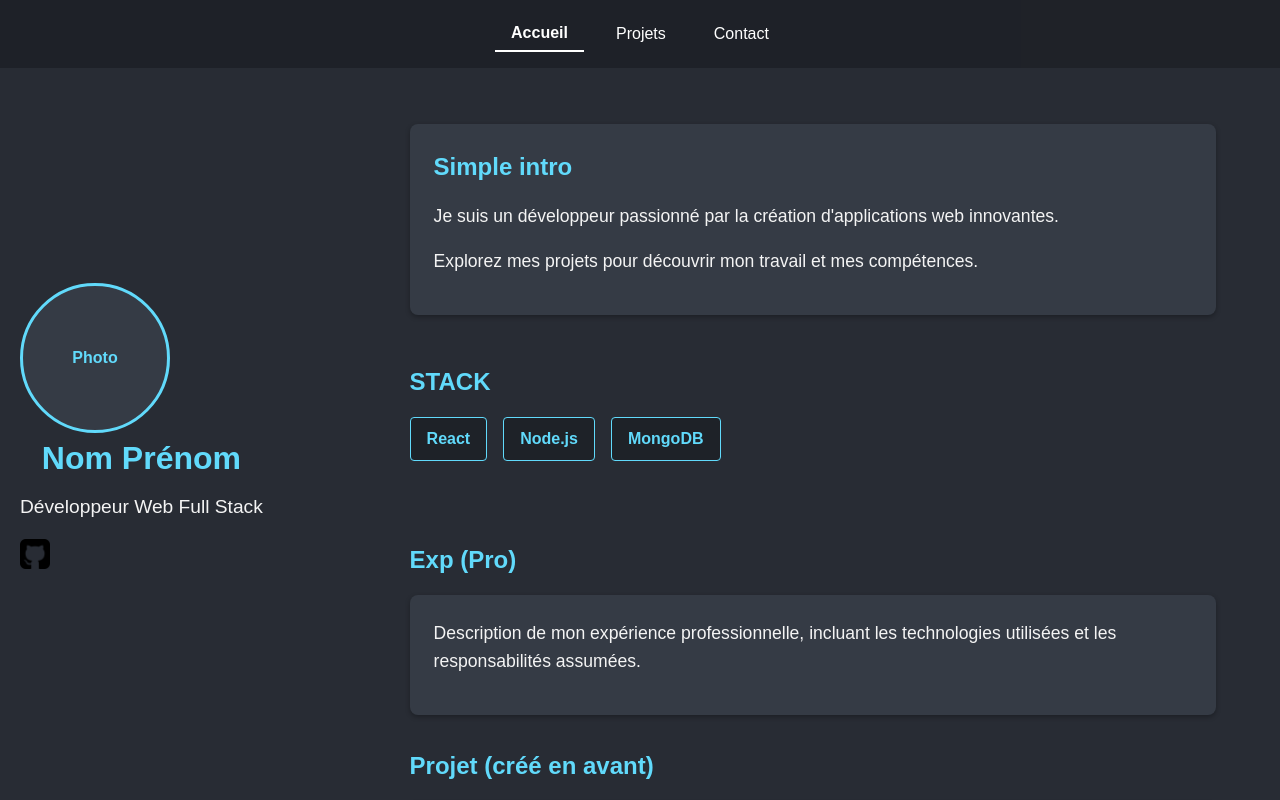
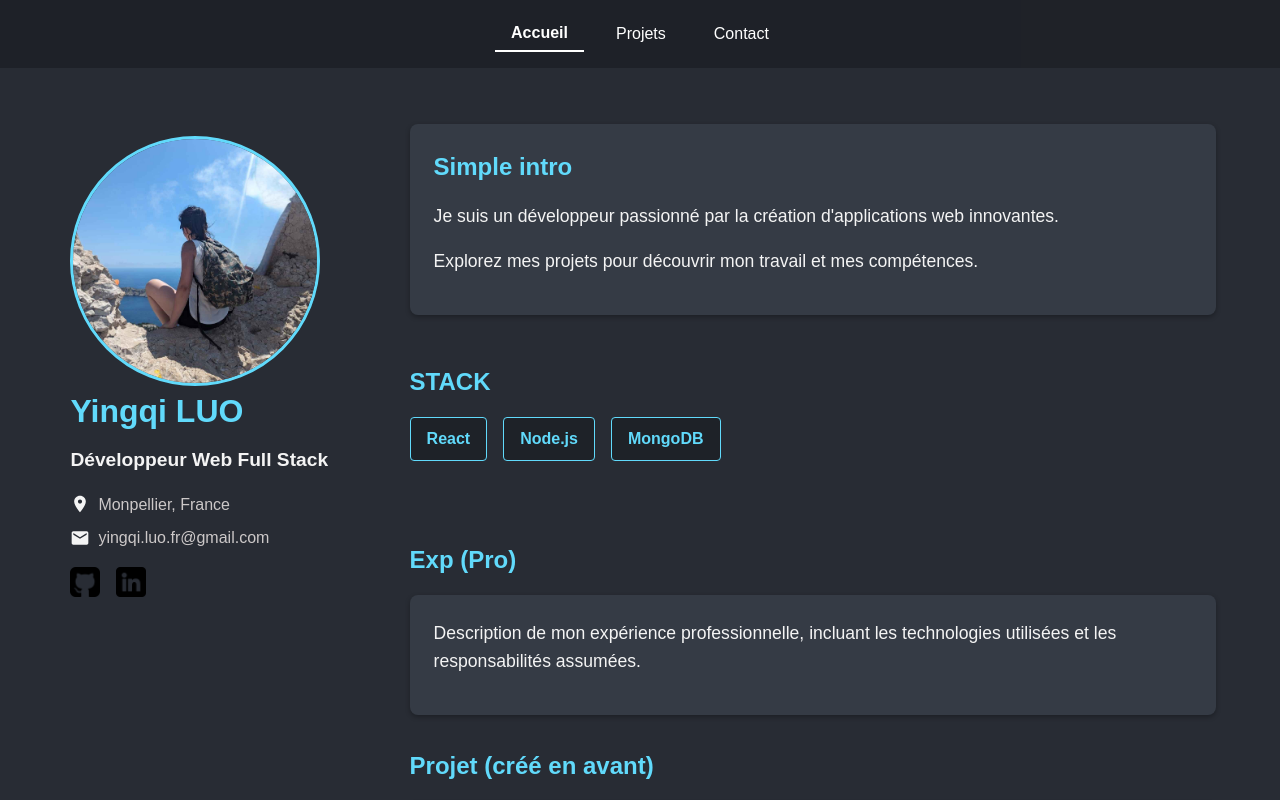
Before and after one commit to Luo-Ying/Portofolio, a React (Create React App) app: page / in a window 1280 px wide. Shown: the top 800 px of the page. Built offline with nearby package versions, Linux system fonts and the light colour scheme.

Commit message:
Builded profile information to homepage

```diff
--- a/src/App.css
+++ b/src/App.css
@@ -133,9 +133,10 @@ body {
 
 /* 个人资料部分 */
 .profile-section {
-  display: flex;
+  /* display: flex; */
   align-items: center;
   margin-bottom: 3rem;
+  left: 0%;
   gap: 2rem;
 }
 
@@ -144,8 +145,8 @@ body {
 }
 
 .photo-placeholder {
-  width: 150px;
-  height: 150px;
+  width: 250px;
+  height: 250px;
   border-radius: 50%;
   background-color: #353b45;
   display: flex;
@@ -156,8 +157,16 @@ body {
   border: 3px solid #61dafb;
 }
 
+.profile-photo img {
+  width: 100%;
+  height: 100%;
+  object-fit: cover;
+  border-radius: 50%;
+}
+
 .profile-info {
   flex-grow: 1;
+  left: 0%;
 }
 
 .profile-info h2 {
@@ -166,10 +175,20 @@ body {
   font-size: 2rem;
 }
 
+.name {
+  color: #61dafb;
+  margin-bottom: 0.5rem;
+  font-size: 2rem;
+  font-weight: bold;
+  text-align: left;
+}
+
 .profile-info .title {
   color: #f4f4f4;
   font-size: 1.2rem;
   margin-bottom: 1rem;
+  text-align: left;
+  font-weight: bold;
 }
 
 .profile-links {
@@ -233,9 +252,9 @@ body {
 
 .profile-section {
   position: fixed;
-  top: 60px;
+  top: 0px;
   /* 与导航栏高度相同，确保不被导航栏遮挡 */
-  padding: 20px;
+  padding-left: 5.5%;
   height: calc(100vh - 60px);
   /* 减去导航栏高度 */
   overflow-y: auto;
@@ -244,6 +263,7 @@ body {
   /* flex-direction: column; */
   left: 0%;
   text-align: center;
+  /* background-color: #1e2228ef; */
 }
 
 .more-details-section {
--- a/src/components/personalInfo.js
+++ b/src/components/personalInfo.js
@@ -1,19 +1,37 @@
 import githubIcon from '../assets/github-icon.png'
-
+import profilPhoto from '../assets/profil_linkdin.jpg'
+import linkedinIcon from '../assets/linkedin.png'
 const PersonalInfo = () => {
     return (
         <div>
             <div className="profile-photo">
                 <div className="photo-placeholder">
-                    <span>Photo</span>
+                    <img src={profilPhoto} alt="Profile" className='profile-photo' />
                 </div>
             </div>
             <div className="profile-info">
-                <h2>Nom Prénom</h2>
+                <div className='name'>Yingqi LUO</div>
                 <p className="title">Développeur Web Full Stack</p>
+                <div style={{ display: 'flex', alignItems: 'center', marginBottom: '0.5rem' }}>
+                    <svg style={{ width: '20px', height: '20px', marginRight: '8px', fill: '#f4f4f4' }} viewBox="0 0 24 24">
+                        <path d="M12 2C8.13 2 5 5.13 5 9c0 5.25 7 13 7 13s7-7.75 7-13c0-3.87-3.13-7-7-7zm0 9.5c-1.38 0-2.5-1.12-2.5-2.5s1.12-2.5 2.5-2.5 2.5 1.12 2.5 2.5-1.12 2.5-2.5 2.5z" />
+                    </svg>
+                    <span style={{ color: '#ccc8c8' }}>Monpellier, France</span>
+                </div>
+                <div style={{ display: 'flex', alignItems: 'center', marginBottom: '0.5rem' }}>
+                    <svg style={{ width: '20px', height: '20px', marginRight: '8px', fill: '#f4f4f4' }} viewBox="0 0 24 24">
+                        <path d="M20 4H4c-1.1 0-1.99.9-1.99 2L2 18c0 1.1.9 2 2 2h16c1.1 0 2-.9 2-2V6c0-1.1-.9-2-2-2zm0 4l-8 5-8-5V6l8 5 8-5v2z" />
+                    </svg>
+                    <a href="mailto:yingqi.luo.fr@gmail.com" style={{ color: '#ccc8c8', textDecoration: 'none', ':hover': { textDecoration: 'underline' } }}>
+                        yingqi.luo.fr@gmail.com
+                    </a>
+                </div>
                 <div className="profile-links">
-                    <a href="https://github.com/username" target="_blank" rel="noopener noreferrer">
+                    <a href="https://github.com/Luo-Ying" target="_blank" rel="noopener noreferrer">
                         <img src={githubIcon} alt="GitHub" className="social-icon" />
+                    </a>
+                    <a href="https://www.linkedin.com/in/yingqi-luo/" target="_blank" rel="noopener noreferrer">
+                        <img src={linkedinIcon} alt="LinkedIn" className="social-icon" />
                     </a>
                 </div>
             </div>
```
Also changed, not shown: src/assets/linkedin.png (added), src/assets/profil_linkdin.jpg (added).
